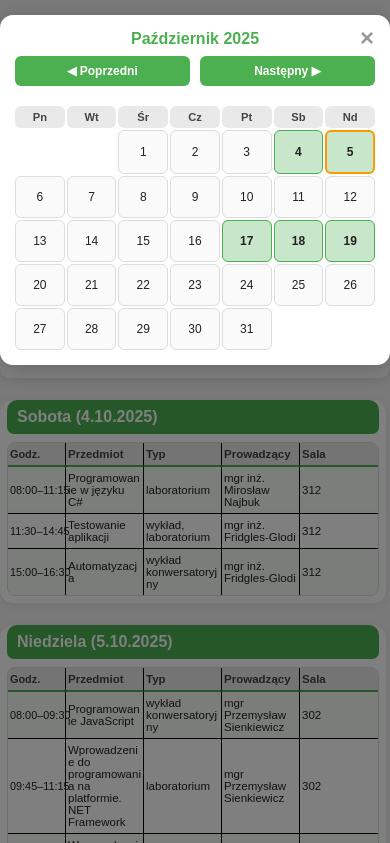
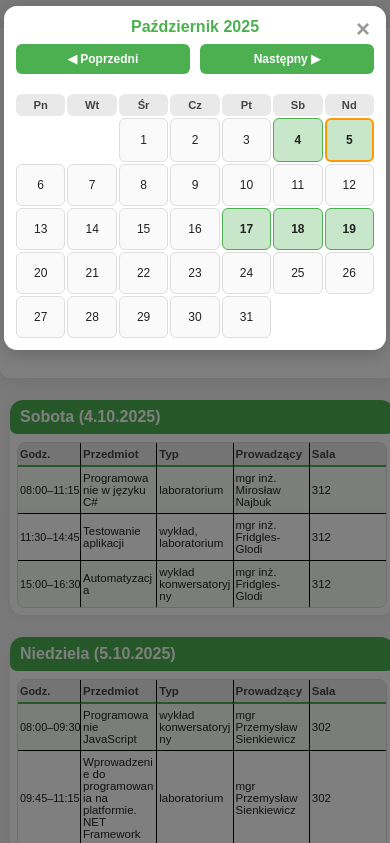
Before and after one commit to bAleksiejczuk/wse_calendar-, a plain HTML site: page index.html in a window 390 px wide. Both pictures are taken after a click on the button "📅 Kalendarz zjazdów". Shown: the top 843 px of the page. Drawn offline with Linux system fonts and the light colour scheme.

Commit message:
rollback

```diff
--- a/index.html
+++ b/index.html
@@ -5,29 +5,13 @@
   <title>Najbliższy zjazd</title>
   <meta name="viewport" content="width=device-width, initial-scale=1">
   <style>
-    html, body {
-      max-width: 100vw;
-      overflow-x: hidden;
-    }
-    body {
-      font-family: Arial, sans-serif;
-      margin: 0;
-      background: #f4f4f4;
-      color: #222;
-      overflow-x: hidden;
-      max-width: 100vw;
-    }
-    .card, .day-card, .calendar-container, .day-detail-container, section#schedule {
-      box-sizing: border-box;
-      max-width: 100vw;
-      width: 100%;
-    }
+    body { font-family: Arial, sans-serif; margin: 0; background: #f4f4f4; color: #222; }
     .card { margin: 28px auto 20px auto; background: #fff; padding: 22px 10px 12px 10px; border-radius: 13px; box-shadow: 0 2px 16px rgba(0,0,0,0.10); width: min(99vw, 440px); text-align: center; }
     h1 { margin-bottom: 13px; }
     h2 { font-size:1.2em; margin: 0 0 5px 0; }
     .highlight { font-size: 1.3em; color: #4CAF50; font-weight: 600; }
     .day-card { margin: 22px auto 20px auto; background: #fff; border-radius: 13px; box-shadow: 0 2px 12px rgba(0,0,0,0.07); max-width: 99vw; text-align: left; padding: 10px 7px 7px 7px; overflow: hidden; }
-    .day-header { font-size: 1.06em; font-weight: bold; background: #4caf50; color: #fff; border-radius: 10px 10px 7px 7px; margin: -10px -7px 8px -7px; padding: 8px 0 8px 12px;}
+    .day-header { font-size: 1.06em; font-weight: bold; background: #4caf50; color: #fff; border-radius: 10px 10px 7px 7px; margin: -10px -7px 8px -7px; padding: 8px 0 8px 12px; }
     .schedule-table { width: 100%; border-collapse: separate; border-spacing: 0; font-size: 0.99em; background: #fafafa; table-layout: fixed; border-radius: 8px; overflow: hidden; border: 1px solid #ddd; }
     .schedule-table thead { background: #e9e9e9; color: #444; }
     .schedule-table th, .schedule-table td {
@@ -37,7 +21,6 @@
       word-break: break-word;
       white-space: normal;
       border-bottom: 1px solid #000000;
-      box-sizing: border-box;
     }
     .schedule-table th { font-weight: 600; border-bottom: 2px solid #4caf50; }
     .schedule-table th:nth-child(1), .schedule-table td:nth-child(1) { width: 90px; white-space: nowrap; }
@@ -124,13 +107,13 @@
     .close-day-detail:hover { color: #f0f0f0; }
 
     @media (max-width: 650px) {
-      .card { width: 100vw; min-width: 1px; border-radius: 0 0 10px 10px; margin: 28px 0 20px 0; }
-      .day-card { width: 100vw; min-width: 1px; margin: 22px 0 20px 0; }
-      .day-header { font-size: 1em; padding: 8px 8px 8px 10px; margin-left:0; margin-right:0; }
+      .card { width: 98vw; min-width: 1px; border-radius: 0 0 10px 10px; margin: 28px 0 20px 0; }
+      .day-card { width: calc(100vw - 20px); min-width: 1px; margin: 22px 10px 20px 10px; }
+      .day-header { font-size: 1em; padding: 8px 8px 8px 10px; }
       .schedule-table { font-size: 0.85em; }
       .schedule-table th, .schedule-table td { padding: 6px 4px; font-size: 0.9em; }
       .schedule-table th:nth-child(1), .schedule-table td:nth-child(1) { width: 70px; font-size: 0.85em; }
-      .calendar-container { margin: 15px auto; padding: 15px; width: 100vw; }
+      .calendar-container { margin: 15px auto; padding: 15px; width: calc(100% - 30px); }
       .calendar-header { padding-right: 30px; }
       .calendar-header h2 { font-size: 1.1em; }
       .calendar-nav button { padding: 6px 10px; font-size: 0.8em; }
@@ -138,9 +121,8 @@
       .calendar-day-header { font-size: 0.75em; padding: 6px 2px; }
       .calendar-day { padding: 8px 2px; font-size: 0.8em; min-height: 32px; }
       .close-calendar { top: 10px; right: 10px; font-size: 24px; }
-      .day-detail-container { margin: 15px auto; padding: 15px; width: 100vw; }
+      .day-detail-container { margin: 15px auto; padding: 15px; width: calc(100% - 30px); }
       .day-detail-header { font-size: 1em; padding: 10px 40px 10px 10px; margin: -15px -15px 15px -15px; }
-      section#schedule { width: 100vw; max-width: 100vw; }
     }
     @media (max-width: 480px) {
       .schedule-table { font-size: 0.8em; }
@@ -148,7 +130,7 @@
       .schedule-table th:nth-child(1), .schedule-table td:nth-child(1) { width: 58px; }
       .schedule-table th:nth-child(2), .schedule-table td:nth-child(2) { max-width: 120px; white-space: normal; word-break: break-word; }
       .schedule-table th, .schedule-table td { word-break: break-word; white-space: normal;}
-      .calendar-container, .day-detail-container { width: 100vw !important; margin-left: 0; margin-right: 0;}
+      .calendar-container { width: calc(100% - 8px); margin: 6px auto; padding: 12px; min-width: 0; }
       .calendar-header { flex-direction: column; gap: 8px; align-items: stretch; padding-right: 0; }
       .calendar-header h2 { text-align: center; padding-right: 0; font-size: 1em; }
       .calendar-nav { width: 100%; justify-content: space-between; }
@@ -157,20 +139,18 @@
       .calendar-grid { gap: 2px; }
       .calendar-day-header { font-size: 0.7em; padding: 5px 1px; }
       .calendar-day { padding: 6px 1px; font-size: 0.75em; min-height: 28px; }
-      .day-detail-container { width: 100vw; margin-left: 0; margin-right: 0;}
-      section#schedule { width: 100vw; max-width: 100vw; }
+      .day-detail-container { width: calc(100% - 8px); margin: 8px auto; padding: 10px; }
     }
     @media (max-width: 380px) {
       .schedule-table { font-size: 0.75em; }
       .schedule-table th:nth-child(1), .schedule-table td:nth-child(1) { width: 50px; font-size: 0.75em; }
-      .calendar-container { width: 100vw; padding: 5px; margin: 4px auto; }
+      .calendar-container { width: calc(100% - 4px); padding: 5px; margin: 4px auto; }
       .calendar-header h2 { font-size: 0.95em; }
       .calendar-nav button { font-size: 0.7em; padding: 6px 6px; }
       .calendar-grid { gap: 1px; }
       .calendar-day-header { font-size: 0.65em; padding: 4px 1px; }
       .calendar-day { font-size: 0.7em; padding: 5px 1px; min-height: 23px; }
-      .day-detail-container { width: 100vw; padding: 5px; margin: 4px auto; }
-      section#schedule { width: 100vw; max-width: 100vw; }
+      .day-detail-container { width: calc(100% - 4px); padding: 5px; margin: 4px auto; }
     }
     @media (min-width: 1000px) {
       .calendar-container {
@@ -196,7 +176,7 @@
     <p><a href="https://moodle.wse.edu.pl" target="_blank" rel="noopener noreferrer">Moodle</a></p>
   </div>
 
-  <section id="schedule" style="margin:0 auto;"></section>
+  <section id="schedule" style="margin:0 auto;max-width:670px;"></section>
 
   <!-- Modal kalendarza -->
   <div id="calendarModal" class="calendar-modal">
```
